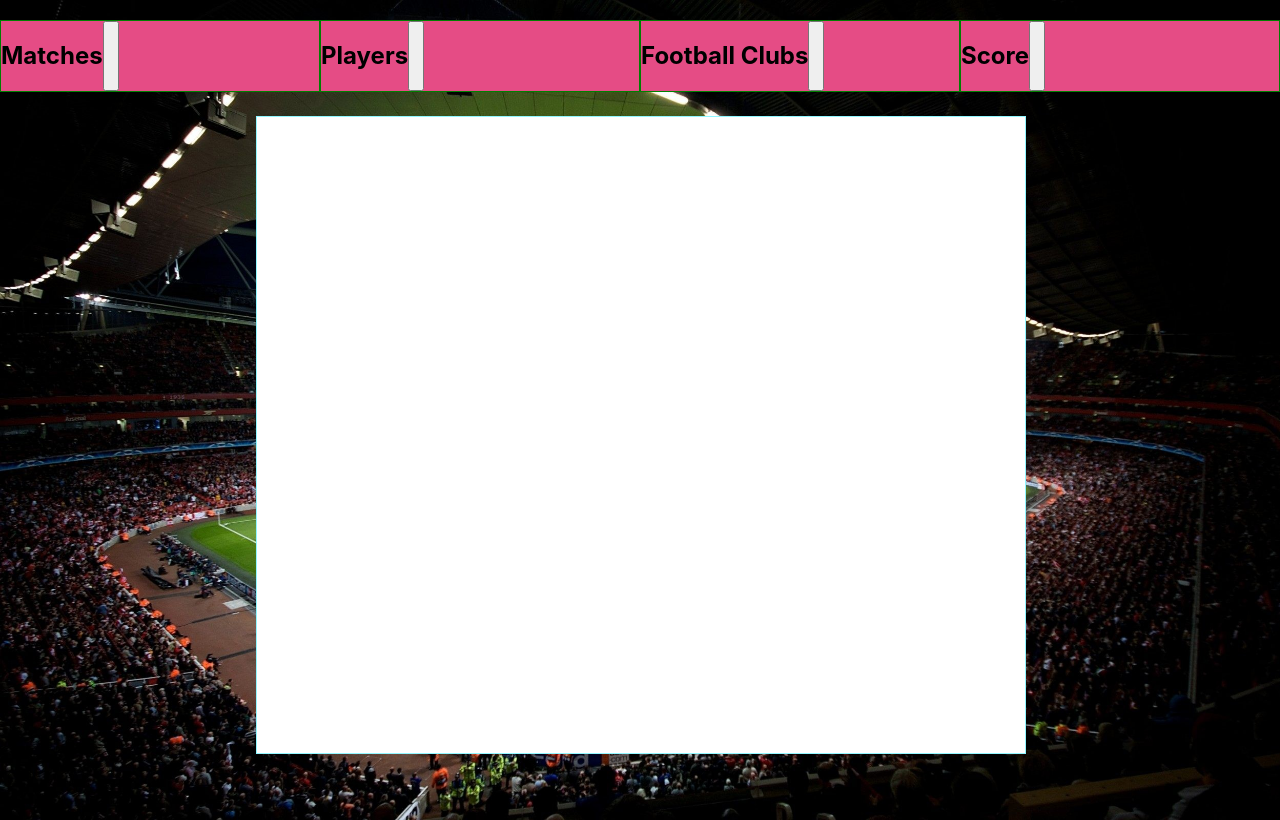
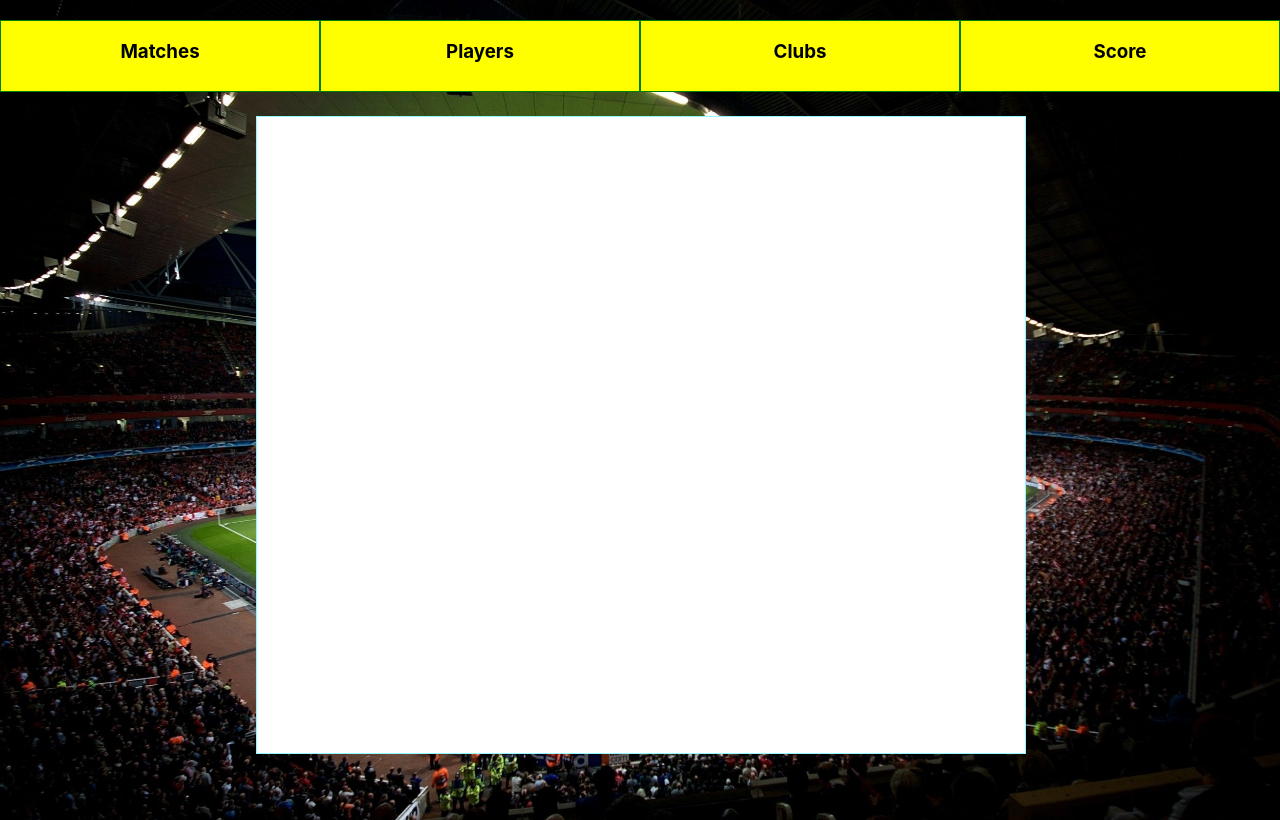
Before and after one commit to nurabdu/match-post, a React (Create React App) app in the folder Front-end/: page /matches in a window 1280 px wide. Built offline with nearby package versions, Linux system fonts and the light colour scheme; what local-storage would draw is missing.

Commit message:
new files

```diff
--- a/Front-end/src/components/Content.js
+++ b/Front-end/src/components/Content.js
@@ -26,6 +26,12 @@ let Cont = styled.div`
     width: 60%;
     height: 79.5%;
 `;
+let Butt = styled.div`
+    width: 100%;
+    height: 70px;
+    background: yellow;
+    text-align: center;
+`;
 class Content extends Component {
     state = {
         show: false,
@@ -36,20 +42,20 @@ class Content extends Component {
             <Head>
             <InnerDiv
                bg="#e54c85"
-                 htitle="Matches"
+                 text="Matches"
                  popupContent={<MatchCont/>}
                 />
                  <InnerDiv
                bg="#e54c85"
-                 htitle="Players"
+               text="Players"
                  popupContent={<Players/>}/>
                  <InnerDiv
                bg="#e54c85"
-                 htitle="Football Clubs"
+               text="Clubs"
                  popupContent={<Clubs/>}/>
                  <InnerDiv
                bg="#e54c85"
-                 htitle="Score"
+               text="Score"
                  popupContent={<Score/>}/>
             </Head>
             <Cont>
@@ -66,7 +72,7 @@ class InnerDiv extends Component {
         };
         render() {
             let { show } = this.state;
-            let { htitle, bg, popupContent} = this.props;
+            let { htitle, bg, popupContent,text} = this.props;
             return (
                 <>
                   <div className='inner' style={{background: bg, height: "70px", border: "1px solid green", display: "flex"}}>
@@ -80,13 +86,12 @@ class InnerDiv extends Component {
                              {popupContent}
                           </Popup>
                        </div>
-                       <button
-                       text='подробнее'
+                      <Butt
                        onClick={
-                       () =>
-                           this.setState({ show: true })
-                         }
-                            />
+                              () =>
+                                  this.setState({ show: true })
+                                }
+                                ><h3>{text}</h3></Butt>
                      </div>
                  </>
             );
--- a/Front-end/src/pages/Login.js
+++ b/Front-end/src/pages/Login.js
@@ -98,7 +98,7 @@ class Login extends Component {
 
    componentWillMount(){
        if(ls.get('accessToken')){
-           window.location.href = '/admin';
+           window.location.href = '/matches';
        }
    }
 
```
